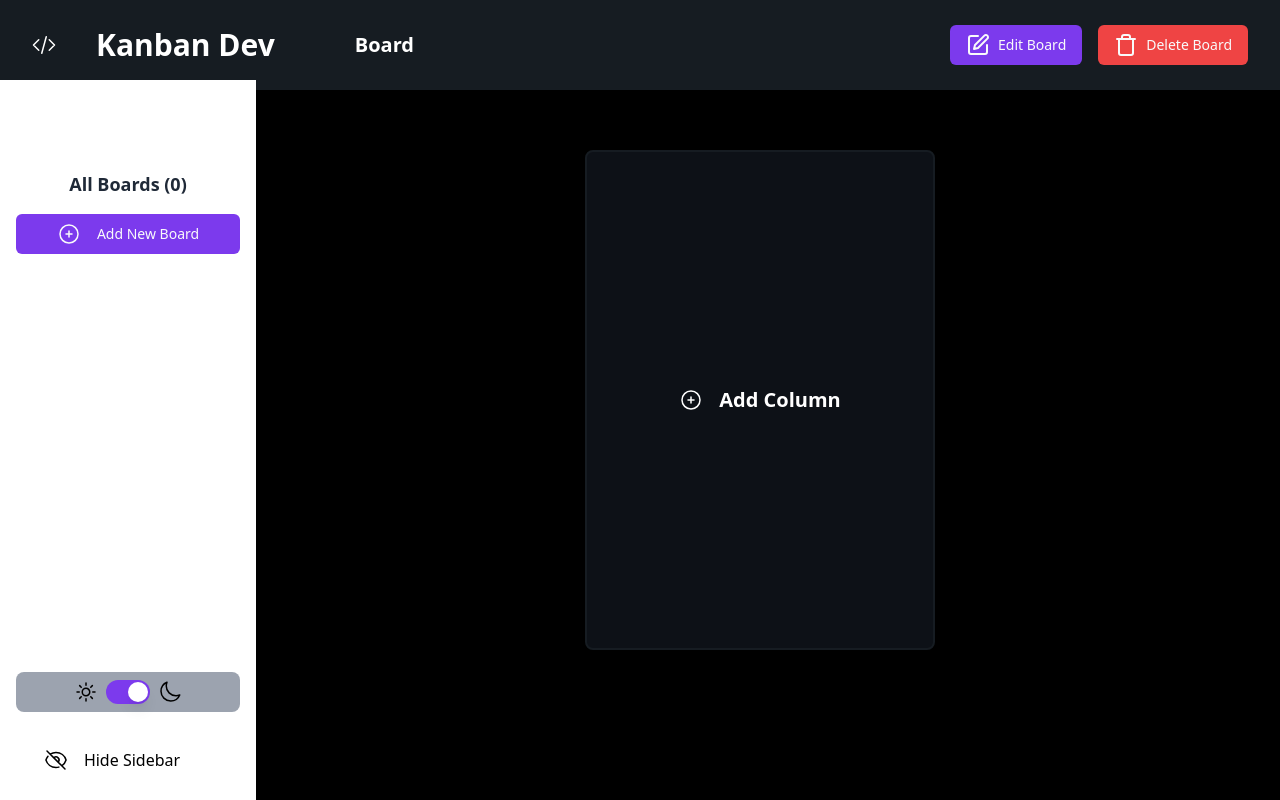
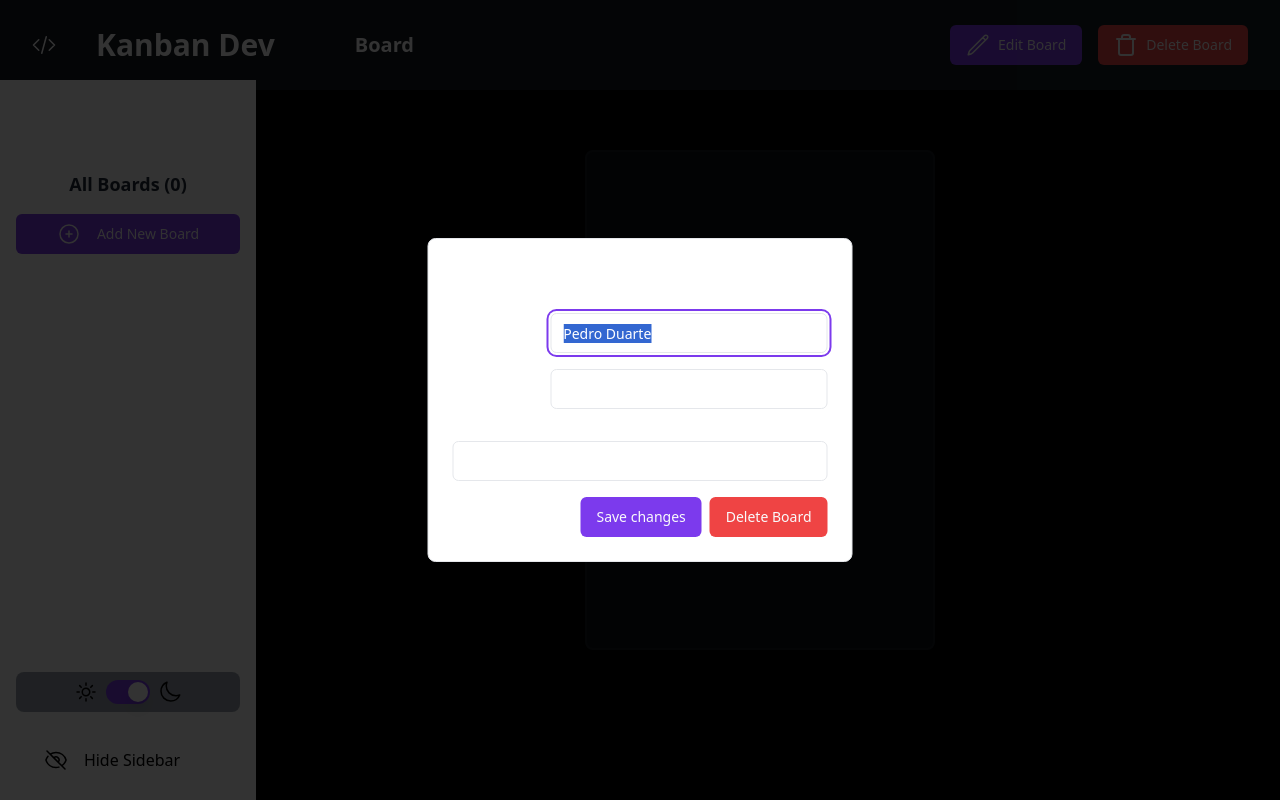
Before and after one commit to ricmiber96/kanban-board-dnd, a React (Vite) app: page / in a window 1280 px wide. Both pictures are taken after a click on the button "Edit Board". Built offline with nearby package versions, Linux system fonts and the light colour scheme.

Commit message:
Add: Edit board dialog

```diff
--- /dev/null
+++ b/src/components/DialogEditBoard.tsx
@@ -0,0 +1,65 @@
+import React from 'react'
+import { Button } from '@/components/ui/button'
+import {
+  Dialog,
+  DialogContent,
+  DialogDescription,
+  DialogFooter,
+  DialogHeader,
+  DialogTitle,
+  DialogTrigger
+} from '@/components/ui/dialog'
+import { Input } from '@/components/ui/input'
+import { Label } from '@/components/ui/label'
+import EditIcon from '@/icons/EditIcon'
+
+interface Props {
+  // TODO: Define the component props
+}
+
+export const DialogEditBoard: React.FC<Props> = ({ }) => {
+  return (
+    <Dialog>
+      <DialogTrigger asChild>
+        <Button className='gap-2'>
+          <EditIcon/>
+          Edit Board
+        </Button>
+      </DialogTrigger>
+      <DialogContent className="sm:max-w-[425px]">
+        <DialogHeader>
+          <DialogTitle>Edit board</DialogTitle>
+        </DialogHeader>
+        <div className="grid gap-4 py-4">
+          <div className="grid grid-cols-4 items-center gap-4">
+            <Label htmlFor="name" className="text-right">
+              Board Name
+            </Label>
+            <Input
+              id="board-name"
+              defaultValue="Pedro Duarte"
+              className="col-span-3"
+            />
+          </div>
+          <div className="grid grid-cols-4 items-center gap-4">
+            <Label htmlFor="username" className="text-right">
+              Board Columns
+            </Label>
+            <Input
+              id="board-column"
+              defaultValue="@peduarte"
+              className="col-span-3"
+            />
+          </div>
+        </div>
+        <Button variant={'outline'}>Add New Column</Button>
+        <DialogFooter>
+          <Button type="submit">Save changes</Button>
+          <Button variant="destructive">Delete Board</Button>
+        </DialogFooter>
+      </DialogContent>
+    </Dialog>
+  )
+}
+
+export default DialogEditBoard
--- a/src/components/NavBar.tsx
+++ b/src/components/NavBar.tsx
@@ -4,6 +4,7 @@ import PlusIcon from '@/icons/PlusIcon'
 import MoreIcon from '@/icons/MoreIcon'
 import LogoIcon from '@/icons/LogIcon'
 import { Edit, EditIcon, Trash, TrashIcon } from 'lucide-react'
+import DialogEditBoard from './DialogEditBoard'
 
 interface Props {
   // TODO: Define the component props
@@ -18,10 +19,7 @@ export const Navbar: React.FC<Props> = () => {
         <h3 className='text-white font-bold ml-10 text-xl'>Board</h3>
       </div>
       <div className='flex items-center justify-items-end justify-end gap-4'>
-        <Button className='gap-2'>
-          <EditIcon/>
-          Edit Board
-        </Button>
+        <DialogEditBoard/>
         <Button variant="destructive" className='gap-2'>
           <TrashIcon/>
           Delete Board
```
